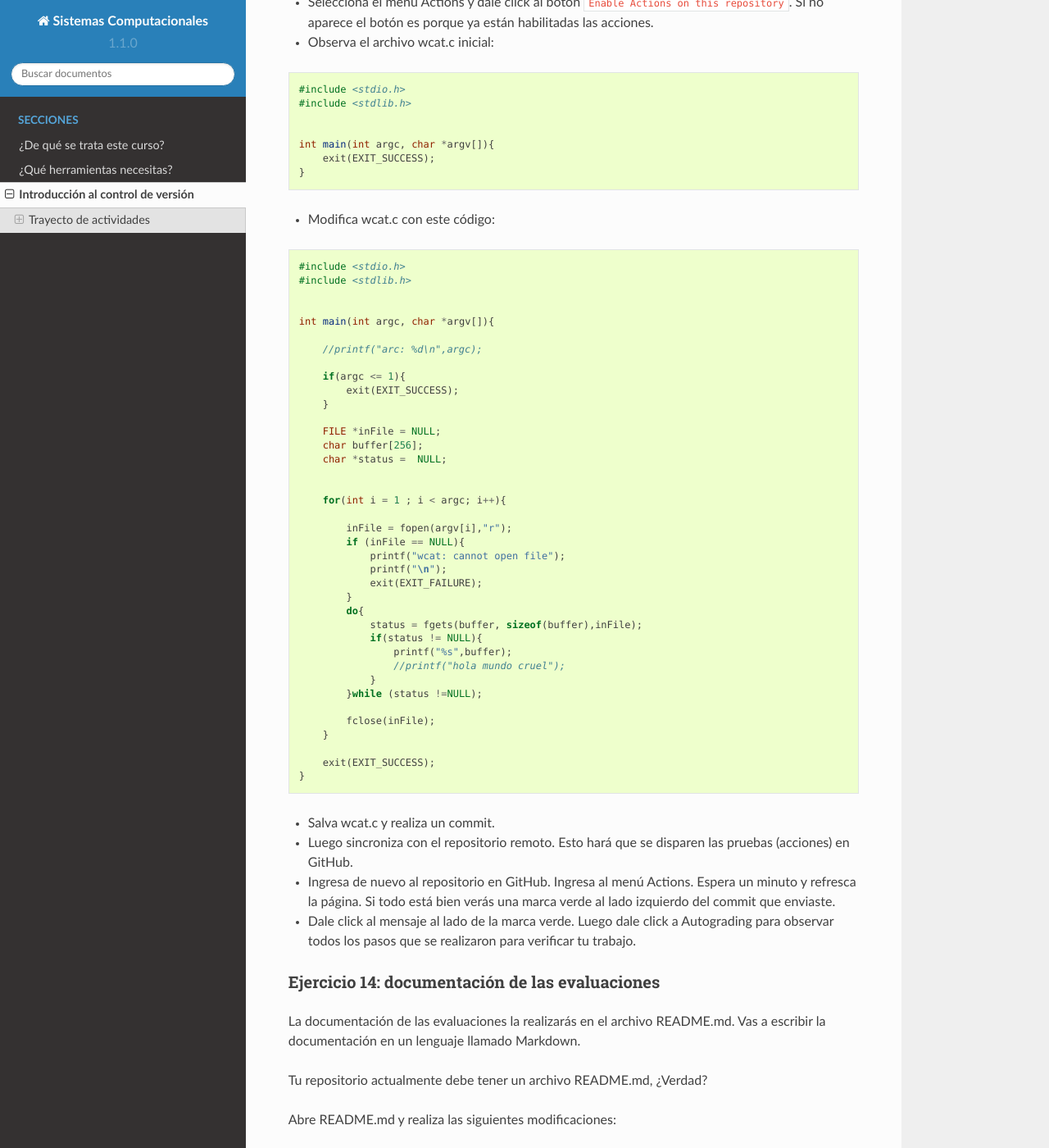
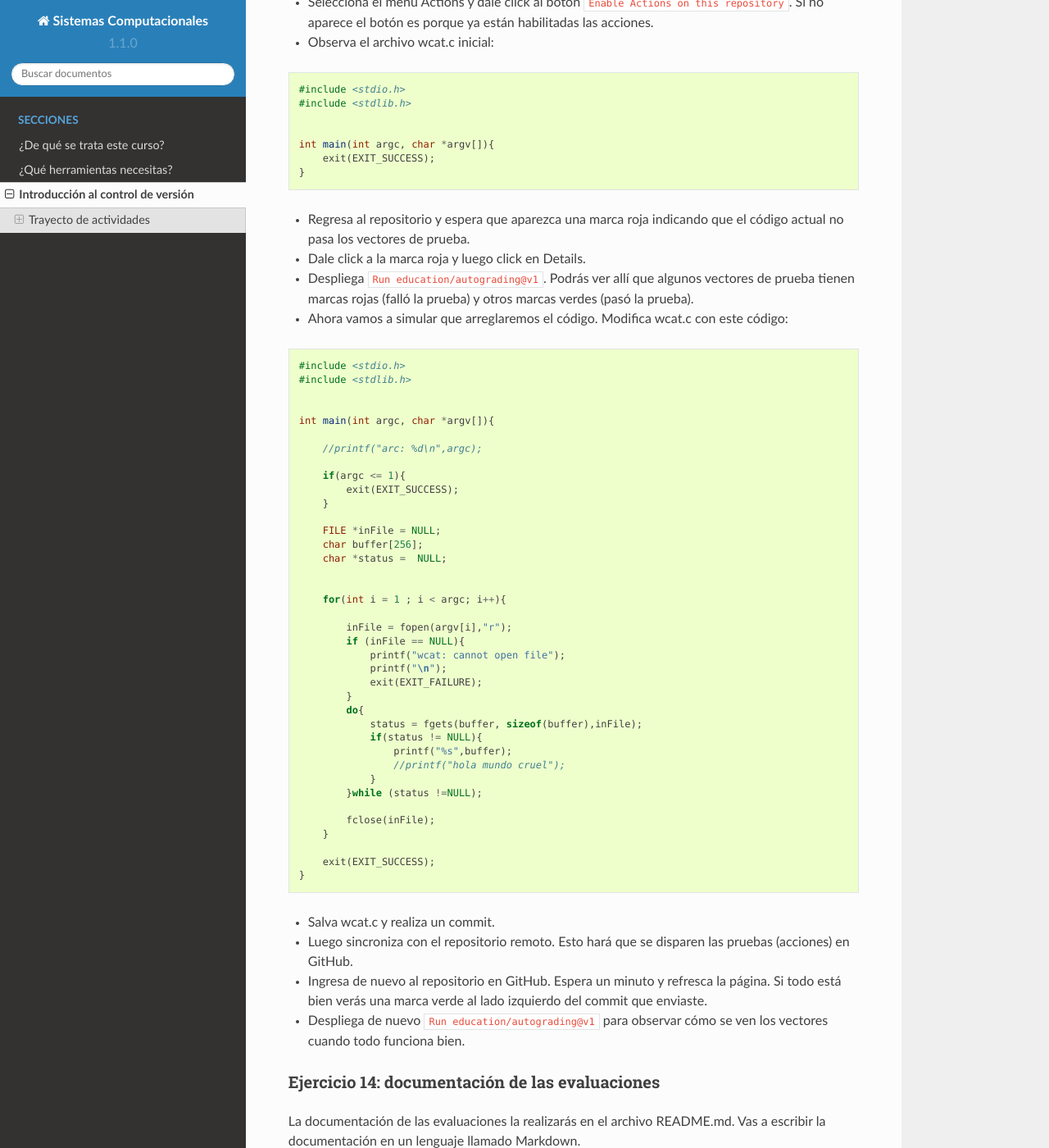
Before and after one commit to juanferfranco/SistemasComputacionales, a Sphinx documentation site: the page built from docs/_intro/introGit.rst, in a window 1280 px wide and 1400 px high, scrolled down 12950 px. Shown: the whole window at 82% size. Built offline with Sphinx 7.4.7 and the Read the Docs theme 2.0.0, drawn with Linux system fonts in a browser that asks for light colours.

Commit message:
update eval simulation

```diff
--- a/docs/_intro/introGit.rst
+++ b/docs/_intro/introGit.rst
@@ -564,7 +564,12 @@ Sigue estos pasos:
             exit(EXIT_SUCCESS);
         }
 
-* Modifica wcat.c con este código:
+* Regresa al repositorio y espera que aparezca una marca roja indicando que el código
+  actual no pasa los vectores de prueba.
+* Dale click a la marca roja y luego click en Details.
+* Despliega ``Run education/autograding@v1``. Podrás ver allí que algunos vectores de
+  prueba tienen marcas rojas (falló la prueba) y otros marcas verdes (pasó la prueba).
+* Ahora vamos a simular que arreglaremos el código. Modifica wcat.c con este código:
 
 .. code-block:: c
 
@@ -610,12 +615,10 @@ Sigue estos pasos:
 * Salva wcat.c y realiza un commit.
 * Luego sincroniza con el repositorio remoto. Esto hará que se disparen
   las pruebas (acciones) en GitHub.
-* Ingresa de nuevo al repositorio en GitHub. Ingresa al menú Actions.
-  Espera un minuto y refresca la página. Si todo está bien verás
-  una marca verde al lado izquierdo del commit que enviaste.
-* Dale click al mensaje al lado de la marca verde. Luego dale click a
-  Autograding para observar todos los pasos que se realizaron para verificar
-  tu trabajo.
+* Ingresa de nuevo al repositorio en GitHub. Espera un minuto y refresca la página.
+  Si todo está bien verás una marca verde al lado izquierdo del commit que enviaste.
+* Despliega de nuevo ``Run education/autograding@v1`` para observar cómo se ven
+  los vectores cuando todo funciona bien.
 
 Ejercicio 14: documentación de las evaluaciones
 ^^^^^^^^^^^^^^^^^^^^^^^^^^^^^^^^^^^^^^^^^^^^^^^^^^^^
```
